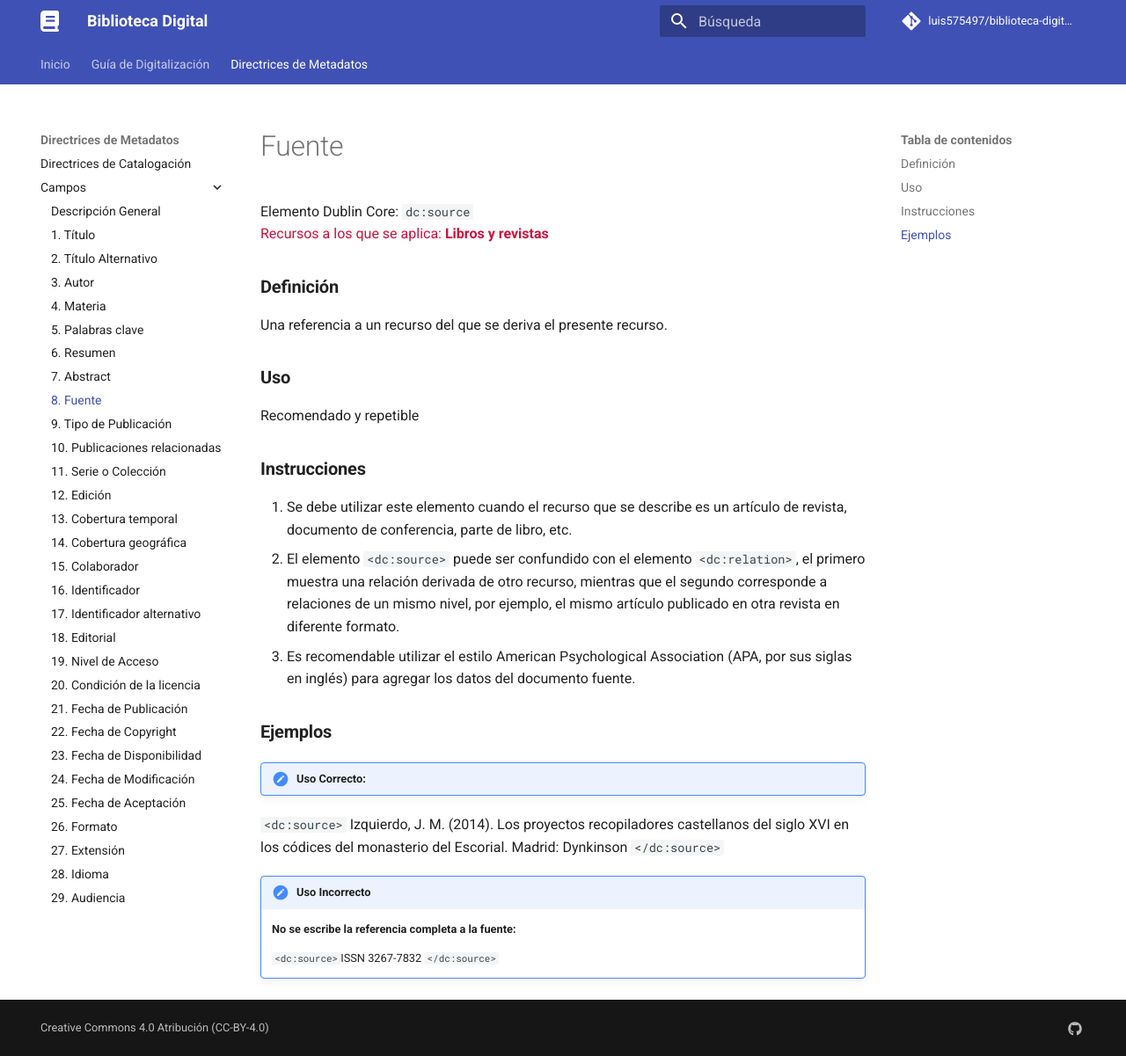
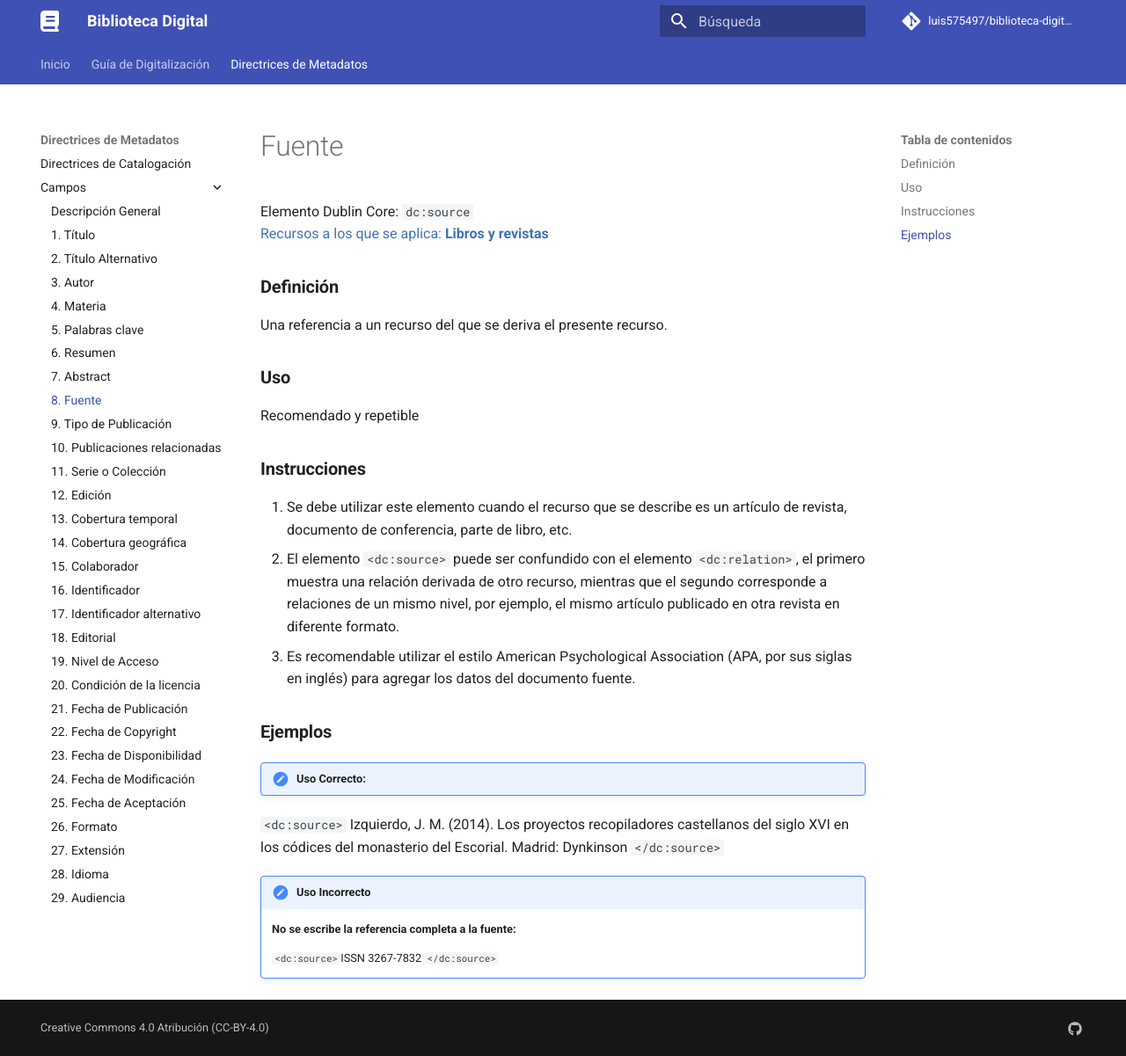
Before and after one commit to luis575497/biblioteca-digital-docs, an MkDocs documentation site: the page built from docs/metadatos/fuente.md, in a window 1280 px wide and 1201 px high. Shown: the whole window at 88% size. Built offline with MkDocs 1.6.1 and Material for MkDocs 9.7.7, drawn with Linux system fonts in a browser that asks for light colours; comment, search, counter and statistics services are not loaded; the version menu is left out.

Commit message:
Update fuente.md

```diff
--- a/docs/metadatos/fuente.md
+++ b/docs/metadatos/fuente.md
@@ -1,6 +1,6 @@
 #Fuente
 Elemento Dublin Core: `dc:source`
-<span style="color:#CD113B">Recursos a los que se aplica: __Libros y revistas__ </span>
+<span style="color:#3F72AF">Recursos a los que se aplica: __Libros y revistas__ </span>
 
 ### __Definición__
 Una referencia a un recurso del que se deriva el presente recurso.
```
